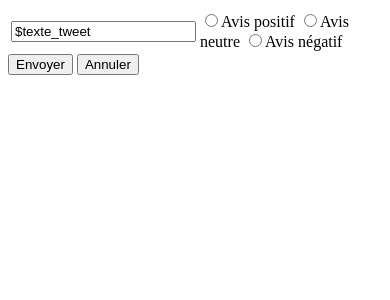
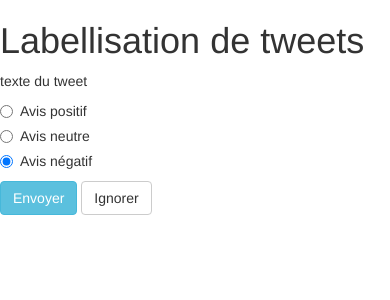
Before and after one commit to tinayihe/tweet_labelisation, a PHP site: page / in a window 390 px wide. Shown: the top 300 px of the page. Run offline with PHP 8.4, Linux system fonts and the light colour scheme.

Commit message:
beautify UI

```diff
--- a/tweet_labellisation/index.php
+++ b/tweet_labellisation/index.php
@@ -16,40 +16,47 @@ $texte_tweet = "texte du tweet";
         <meta charset="UTF-8">
         <meta name="viewport" content="width=device-width, initial-scale=1.0">
         <title>Plateforme de labellisation de tweets</title>
-        <link rel="stylesheet" type="text/css" href="include/bootstrap/css/bootstrap.css>
+        <link rel="stylesheet" type="text/css" href="include/bootstrap/css/bootstrap.min.css">
+        <link rel="stylesheet" type="text/css" href="style.css">
     </head>
     <body>
-        <h1>Labellisation de tweets</h1>
+            <div class="row">
+                <div class="col-md-2"></div>
+                <div class="col-md-8" id="main">
+                    <h1 id="title">Labellisation de tweets</h1>
+                    <form action="traitement.php">
+                    <table>
+                        <p id="tweet_text"><?php
+                        echo $texte_tweet;
+                        ?></p>
+                        <!-- 2 c'est Avis positif; 1 c'est Avis neutre; 0 c'est Avis négatif-->
+                        <div class="radio">
+                          <label>
+                            <input type="radio" name="optionsRadios" id="optionsRadios1" value="option1" checked>
+                            Avis positif
+                          </label>
+                        </div>
+                        <div class="radio">
+                          <label>
+                            <input type="radio" name="optionsRadios" id="optionsRadios2" value="option2" checked>
+                            Avis neutre
+                          </label>
+                        </div>
+                        <div class="radio">
+                          <label>
+                            <input type="radio" name="optionsRadios" id="optionsRadios3" value="option3" checked>
+                            Avis négatif
+                          </label>
+                        </div>
+                    </table>
+                    <div id="buttons">
+                        <button type="submit" class="btn btn-info" id="btn-envoyer"> Envoyer </button>
+                        <button type="reset" class="btn btn-default" id="btn-skip"> Ignorer </button>
+                    </div>
 
-        <form action="traitement.php">
-
-            <table>
-
-                <tr>
-                    <td>
-                        <?php
-                        echo '<input type="text" name="tweet_area" value="$texte_tweet" readonly="readonly" />';
-                        ?>
-                    </td>
-
-                    <td>
-
-                        <!-- 2 c'est Avis positif; 1 c'est Avis neutre; 0 c'est Avis négatif-->
-                        <input type="radio" id="choix" name="choix" value="2" />Avis positif
-                        <input type="radio" id="choix" name="choix" value="1" />Avis neutre
-                        <input type="radio" id="choix" name="choix" value="0" />Avis négatif
-
-                    </td>
-                </tr>
-
-
-            </table>
-
-            <button type="submit"> Envoyer </button>
-            <button type="reset"> Annuler </button>
-
-        </form>
-
-
+                    </form>
+                </div>
+                <div class="col-md-2"></div>
+            </div>
     </body>
 </html>
```
Also changed, not shown: tweet_labellisation/visualisation.php (+12 -6 lines).
